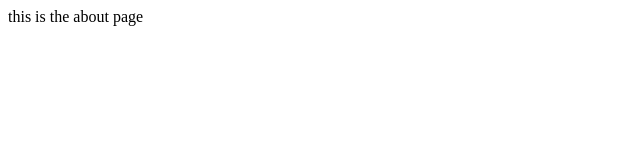
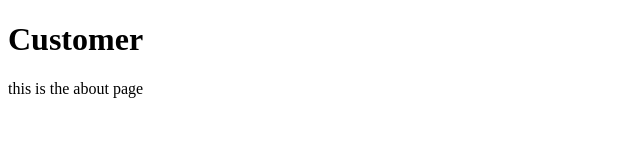
Before and after one commit to brathfon/git-course-repo, a website: page about.html in a window 1280 px wide. Shown: the whole page, without its empty margins (0-640 px from the left). Drawn offline with Linux system fonts and the light colour scheme.

Commit message:
added feature for demo

```diff
--- a/about.html
+++ b/about.html
@@ -1,5 +1,6 @@
 <!DOCTYPE html>
 <body>
+  <h1>Customer</h1>
   this is the about page
 </body>
 </html>
```
